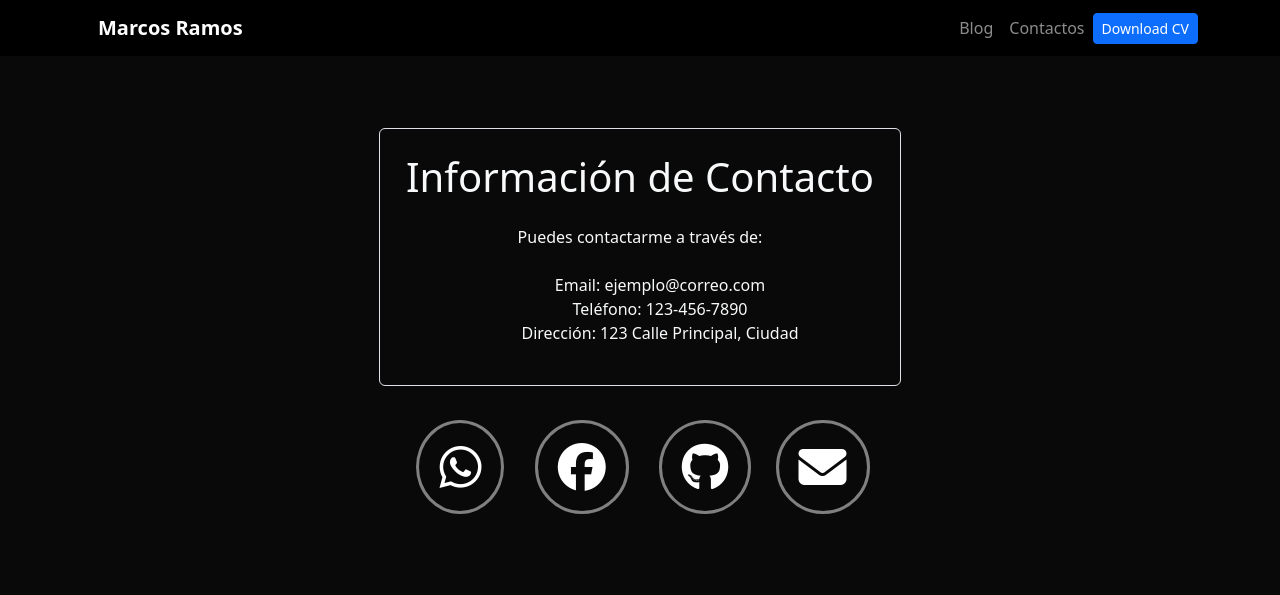
After one commit to marcosbrandonb12/portafolio, a Django app: page /blog/contactos/ in a window 1280 px wide. The commit adds this page. Shown: the top 595 px of the page. Run offline with Django 4.2, Linux system fonts and the light colour scheme; some libraries are stand-ins or nearby versions.

Commit message:
creacion de Contactos

```diff
--- /dev/null
+++ b/blog/templates/contactos.html
@@ -0,0 +1,62 @@
+{% extends 'layout.html' %}
+
+{% block content %}
+
+<div class="container my-5">
+    <div class="row justify-content-center">
+        <div class="col-md-6">
+            <div class="border p-4 rounded">
+                <h1 class="text-center">Información de Contacto</h1>
+                <p class="text-center my-4">Puedes contactarme a través de:</p>
+                <ul class="list-unstyled text-center">
+                    <li>Email: ejemplo@correo.com</li>
+                    <li>Teléfono: 123-456-7890</li>
+                    <li>Dirección: 123 Calle Principal, Ciudad</li>
+                </ul>
+            </div>
+        </div>
+    </div>
+
+
+    <div class="row justify-content-center mt-4">
+        <div class="col-md-6 text-center">
+            <a href="https://api.whatsapp.com/send?phone=1234567890" class="me-3 text-white logo-link whatsapp"><i class="fab fa-whatsapp fa-3x"></i></a>
+            <a href="https://www.facebook.com/tucuenta" class="me-3 text-white logo-link facebook"><i class="fab fa-facebook fa-3x"></i></a>
+            <a href="https://github.com/tucuenta" class="me-3 text-white logo-link github"><i class="fab fa-github fa-3x"></i></a>
+            <a href="mailto:ejemplo@correo.com" class="text-white logo-link correo"><i class="fas fa-envelope fa-3x"></i></a>
+        </div>
+    </div>
+</div>
+
+<style>
+    .logo-link {
+        margin: 10px; /* Añade espacio alrededor de cada logo */
+        border: 3px solid #808080; /* Hace que el borde sea gris y más delgado */
+        border-radius: 50%; /* Hace que los logos sean redondos */
+        background-color: transparent; /* Color de fondo transparente */
+        padding: 20px; /* Ajusta el relleno para hacer los círculos más largos */
+        display: inline-flex; /* Usa flexbox para centrar los íconos */
+        align-items: center; /* Centra verticalmente los íconos */
+        justify-content: center; /* Centra horizontalmente los íconos */
+        transition: background-color 0.3s, box-shadow 0.3s; /* Agrega una transición suave al color de fondo y a la sombra */
+        text-decoration: none; /* Elimina la línea debajo de los íconos */
+    }
+
+    .logo-link:hover {
+        box-shadow: 0 0 10px #fff; /* Agrega una ligera sombra blanca al pasar el cursor */
+    }
+
+    .whatsapp:hover {
+        background-color: rgba(0, 255, 0, 0.3); /* Cambia el color de fondo al pasar el cursor */
+    }
+
+    .facebook:hover {
+        background-color: rgba(0, 0, 255, 0.3); /* Cambia el color de fondo al pasar el cursor */
+    }
+
+    .correo:hover {
+        background-color: rgba(255, 0, 0, 0.3); /* Cambia el color de fondo al pasar el cursor */
+    }
+</style>
+
+{% endblock %}
--- a/blog/urls.py
+++ b/blog/urls.py
@@ -1,8 +1,9 @@
 from django.urls import path
-from .views import render_posts, post_detail
+from .views import render_posts, post_detail, contactos_view
 
 app_name = 'blog'
 
 urlpatterns = [path('', render_posts, name="posts"),
             path("<int:post_id>",post_detail, name="post_detail"),
+            path("contactos/", contactos_view, name="contactos"),
 ]
--- a/blog/views.py
+++ b/blog/views.py
@@ -9,3 +9,6 @@ def render_posts(request):
 def post_detail(request, post_id):
     post = get_object_or_404(Post, pk=post_id)
     return render(request, 'post_detail.html', {"post" : post})
+
+def contactos_view(request):
+    return render(request, 'contactos.html')
--- a/django_portfolio/urls.py
+++ b/django_portfolio/urls.py
@@ -20,6 +20,7 @@ from django.conf import settings
 from django.conf.urls.static import static
 
 
+
 from portafolio import views
 
 urlpatterns = [
--- a/portafolio/templates/layout.html
+++ b/portafolio/templates/layout.html
@@ -10,6 +10,7 @@
     <link rel="stylesheet" href="https://cdn.jsdelivr.net/npm/bootstrap@5.3.3/dist/css/bootstrap.rtl.min.css"
     integrity="sha384-dpuaG1suU0eT09tx5plTaGMLBsfDLzUCCUXOY2j/LSvXYuG6Bqs43ALlhIqAJVRb" crossorigin="anonymous">
     <link rel="stylesheet" href="{% static 'main.css' %}">
+    <script src="https://kit.fontawesome.com/1cdff4207a.js" crossorigin="anonymous"></script>
 
 
 </head>
--- a/portafolio/templates/partials/navbar.html
+++ b/portafolio/templates/partials/navbar.html
@@ -11,6 +11,9 @@
         <li class="nav-item">
             <a class="nav-link" href="{% url 'blog:posts' %}">Blog</a>
         </li>
+        <li class="nav-item">
+            <a class="nav-link" href="{% url 'blog:contactos' %}">Contactos</a>
+        </li>
         <li class="nav-item d-flex align-items-center">
             <a class="btn btn-primary btn-sm" href="{% static 'portfolio/Junior Programmer.pdf '%}"
             target="_blank">Download CV </a>
```
